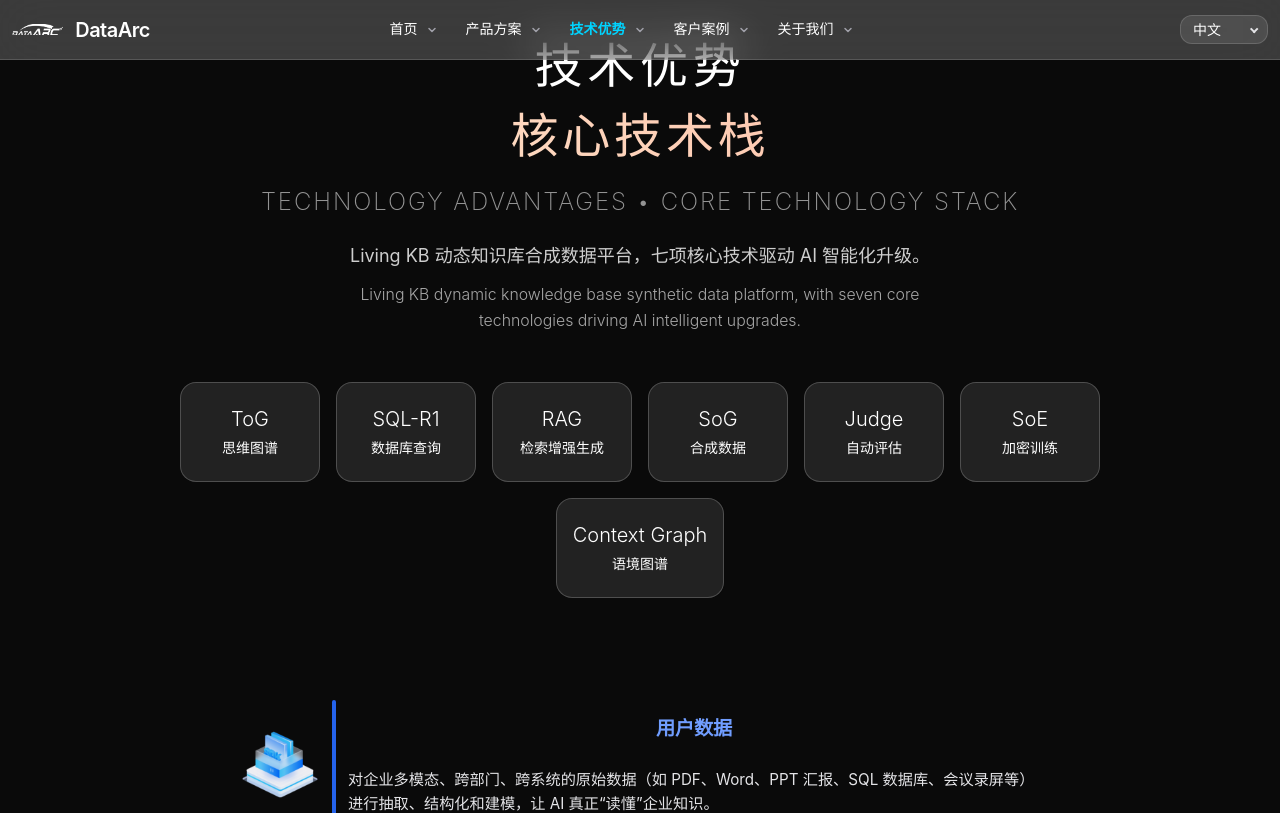
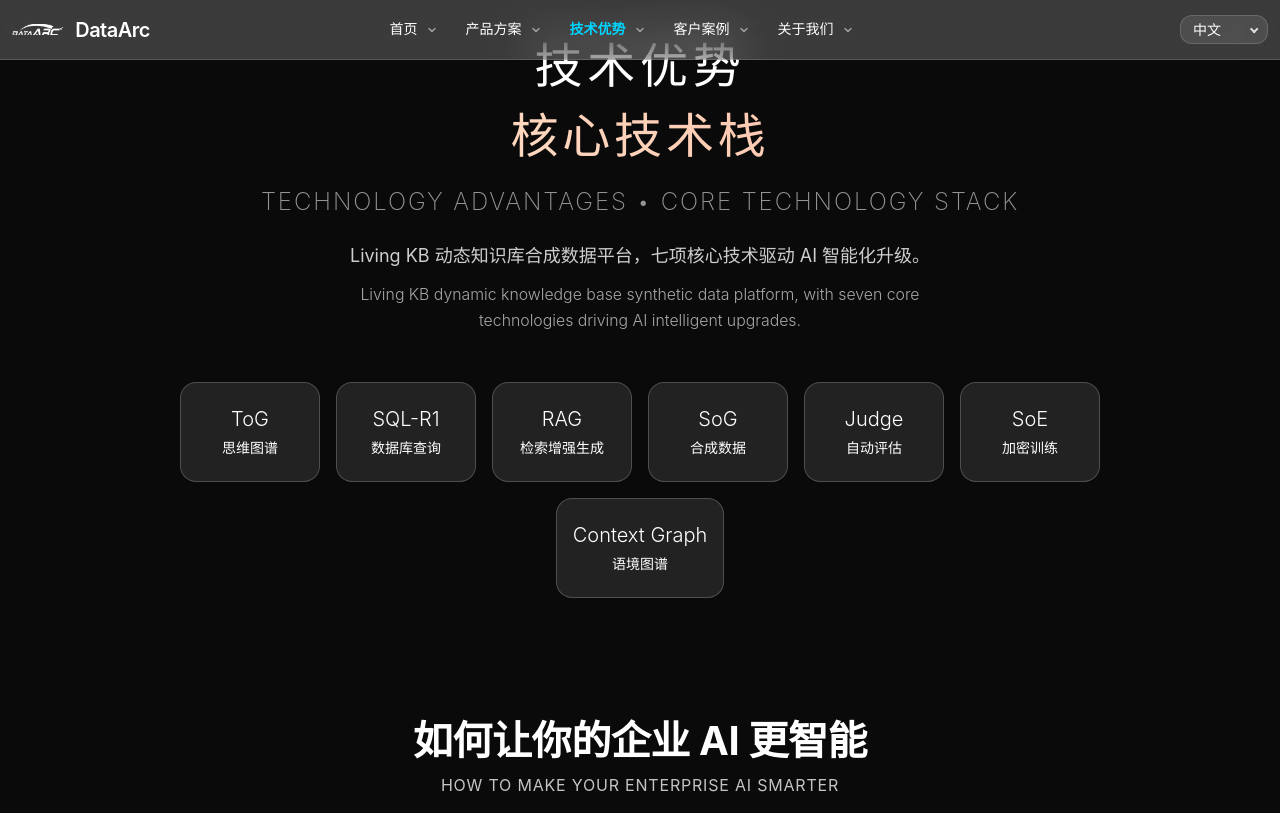
Before and after one commit to snailuu/dataarc-website, a Vue app: page /technology in a window 1280 px wide. Shown: the top 813 px of the page. Built offline with nearby package versions, Linux system fonts and the light colour scheme.

Commit message:
内容：增加技术优势标题，梳理逻辑

```diff
--- a/src/locales/technology/ar.js
+++ b/src/locales/technology/ar.js
@@ -7,6 +7,8 @@ export default {
     descriptionEn: 'Living KB dynamic knowledge base and synthetic data platform with seven core technologies driving AI intelligence upgrades.'
   },
   process: {
+    title: 'كيف تجعل الذكاء الاصطناعي لمؤسستك أكثر ذكاءً',
+    titleEn: 'How to Make Your Enterprise AI Smarter',
     steps: {
       userData: {
         title: 'بيانات المستخدم',
--- a/src/locales/technology/en.js
+++ b/src/locales/technology/en.js
@@ -7,6 +7,8 @@ export default {
     descriptionEn: 'Living KB dynamic knowledge base and synthetic data platform with seven core technologies driving AI intelligence upgrades.'
   },
   process: {
+    title: 'How to Make Your Enterprise AI Smarter',
+    titleEn: 'How to Make Your Enterprise AI Smarter',
     steps: {
       userData: {
         title: 'User Data',
--- a/src/locales/technology/zh.js
+++ b/src/locales/technology/zh.js
@@ -7,6 +7,8 @@ export default {
     descriptionEn: 'Living KB dynamic knowledge base synthetic data platform, with seven core technologies driving AI intelligent upgrades.'
   },
   process: {
+    title: '如何让你的企业 AI 更智能',
+    titleEn: 'How to Make Your Enterprise AI Smarter',
     steps: {
       userData: {
         title: '用户数据',
--- a/src/views/Technology.vue
+++ b/src/views/Technology.vue
@@ -37,6 +37,14 @@
 
     <section class="page-content">
       <div class="container">
+        <!-- 如何让企业AI更智能 -->
+        <div class="process-header">
+          <div class="title-bilingual">
+            <h2 class="title-main">{{ t('technology.process.title') }}</h2>
+            <span class="title-en">{{ t('technology.process.titleEn') }}</span>
+          </div>
+        </div>
+
         <!-- 产品流程步骤 -->
         <div id="product-process" class="process-steps">
           <div class="step-item">
@@ -473,6 +481,33 @@ const toggleFaq = (type, index) => {
   padding: 60px 0;
 }
 
+/* 流程标题 */
+.process-header {
+  text-align: center;
+  margin-bottom: var(--space-12);
+}
+
+.process-header .title-bilingual {
+  display: flex;
+  flex-direction: column;
+  align-items: center;
+  gap: var(--space-2);
+}
+
+.process-header .title-main {
+  font-size: 2.5rem;
+  font-weight: 700;
+  color: var(--text-primary);
+}
+
+.process-header .title-en {
+  font-size: 1rem;
+  font-weight: 400;
+  color: var(--text-secondary);
+  text-transform: uppercase;
+  letter-spacing: 0.05em;
+}
+
 /* 流程步骤 */
 .process-steps {
   max-width: 800px;
@@ -796,6 +831,14 @@ const toggleFaq = (type, index) => {
 }
 
 @media (max-width: 768px) {
+  .process-header .title-main {
+    font-size: 2rem;
+  }
+
+  .process-header .title-en {
+    font-size: 0.9rem;
+  }
+
   .feature-cards {
     grid-template-columns: 1fr;
     gap: 30px;
@@ -823,6 +866,10 @@ const toggleFaq = (type, index) => {
 }
 
 @media (max-width: 480px) {
+  .process-header .title-main {
+    font-size: 1.8rem;
+  }
+
   .tech-grid {
     grid-template-columns: repeat(2, 1fr);
     gap: 10px;
```
